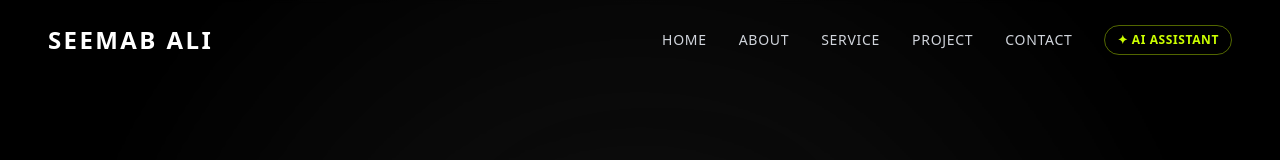
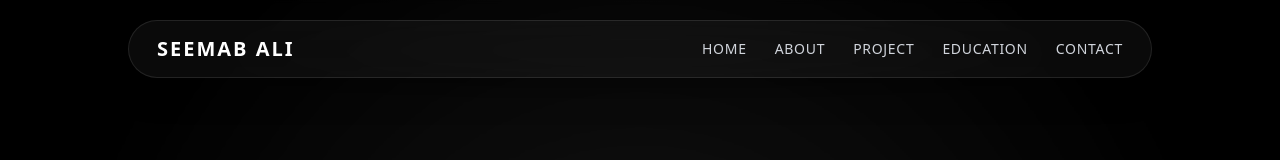
Before and after one commit to SeemabAli/seemabali-dev, a Next.js app: page / in a window 1280 px wide. Shown: the top 160 px of the page. Built offline with nearby package versions, Linux system fonts and the light colour scheme.

Commit message:
feat: implement responsive Navbar with scroll progress and define portfolio data architecture

```diff
--- a/app/page.tsx
+++ b/app/page.tsx
@@ -26,7 +26,7 @@ export default function PortfolioPage() {
   return (
     <main className="relative min-h-screen bg-[#030712] text-slate-100 selection:bg-cyan-500/20 selection:text-cyan-200">
       {/* Sticky Glass Navbar */}
-      <Navbar onOpenChat={openChat} />
+      <Navbar />
 
       {/* Hero Section */}
       <Hero onOpenChat={openChat} />
--- a/components/Hero.tsx
+++ b/components/Hero.tsx
@@ -3,7 +3,7 @@
 import React, { useState, useEffect, useRef } from "react";
 import gsap from "gsap";
 import { portfolioData } from "@/data/portfolioData";
-import centerImage from "../public/Images/portfolioImage.png";
+import centerImage from "../public/Images/portfolioImage2.png";
 
 interface HeroProps {
   /** Called once the intro (scramble + slide-up) animation finishes,
--- a/components/Navbar.tsx
+++ b/components/Navbar.tsx
@@ -1,18 +1,27 @@
 "use client";
 
 import React, { useState, useEffect } from "react";
-import { portfolioData } from "@/data/portfolioData";
 
-const NAV_LINKS = ["Home", "About", "Service", "Project", "Contact"] as const;
+const ACCENT = "#ccff00";
 
-interface NavbarProps {
-  onOpenChat?: () => void;
-}
+// label is what's displayed; id is the actual section id on the page.
+// Kept as separate fields on purpose — "Home" displays as Home but the
+// hero section's real id is "hero", and "Project" points at the
+// "projects" section, so a naive `#${label.toLowerCase()}` (what the
+// previous version did) silently pointed most links nowhere.
+const NAV_LINKS = [
+  { label: "Home", id: "hero" },
+  { label: "About", id: "about" },
+  { label: "Project", id: "projects" },
+  { label: "Education", id: "education" },
+  { label: "Contact", id: "contact" },
+] as const;
 
-const Navbar: React.FC<NavbarProps> = ({ onOpenChat }) => {
+const Navbar: React.FC = () => {
   const [show, setShow] = useState(false);
   const [lastScrollY, setLastScrollY] = useState(0);
   const [isMenuOpen, setIsMenuOpen] = useState(false);
+  const [scrollProgress, setScrollProgress] = useState(0);
 
   // Trigger initial slide-down animation
   useEffect(() => {
@@ -29,10 +38,17 @@ const Navbar: React.FC<NavbarProps> = ({ onOpenChat }) => {
           setShow(true);
         }
         setLastScrollY(window.scrollY);
+
+        // Modern touch: a thin progress line showing scroll position,
+        // fixed above the nav so it stays visible even when the nav
+        // itself slides away.
+        const docHeight = document.documentElement.scrollHeight - window.innerHeight;
+        setScrollProgress(docHeight > 0 ? (window.scrollY / docHeight) * 100 : 0);
       }
     };
 
     window.addEventListener("scroll", controlNavbar);
+    controlNavbar();
     return () => {
       window.removeEventListener("scroll", controlNavbar);
     };
@@ -46,43 +62,60 @@ const Navbar: React.FC<NavbarProps> = ({ onOpenChat }) => {
     };
   }, [isMenuOpen]);
 
+  const handleNavClick = (id: string) => {
+    setIsMenuOpen(false);
+    document.getElementById(id)?.scrollIntoView({ behavior: "smooth" });
+  };
+
   return (
     <>
-      <nav
-        className={`fixed top-0 left-0 w-full z-50 flex items-center justify-between px-6 py-5 md:px-12 md:py-6 transition-all duration-700 ease-in-out ${show ? "translate-y-0 opacity-100" : "-translate-y-full opacity-0"
-          } ${isMenuOpen ? "bg-black/90 backdrop-blur-md" : "bg-transparent"}`}
-      >
-        {/* Logo */}
-        <div className="text-white font-black text-xl md:text-2xl tracking-widest uppercase cursor-pointer relative z-50">
-          SEEMAB ALI
+      {/* Scroll progress line */}
+      <div className="fixed top-0 left-0 right-0 z-[60] h-[2px] bg-transparent">
+        <div
+          className="h-full transition-[width] duration-150 ease-out"
+          style={{ width: `${scrollProgress}%`, backgroundColor: ACCENT }}
+        />
       </div>
 
+      <div
+        className={`fixed top-0 left-0 w-full z-50 flex justify-center px-4 pt-4 md:pt-5 transition-all duration-700 ease-in-out ${show ? "translate-y-0 opacity-100" : "-translate-y-[120%] opacity-0"
+          }`}
+      >
+        {/* Glassmorphism floating pill */}
+        <nav className="w-full max-w-5xl flex items-center justify-between gap-4 px-5 py-3 md:px-7 md:py-3.5 rounded-full border border-white/10 bg-white/[0.04] backdrop-blur-xl shadow-[0_8px_32px_rgba(0,0,0,0.5)]">
+          {/* Logo */}
+          <a
+            href="#hero"
+            onClick={(e) => {
+              e.preventDefault();
+              handleNavClick("hero");
+            }}
+            className="text-white font-black text-lg md:text-xl tracking-widest uppercase cursor-pointer relative z-50 focus:outline-none focus-visible:ring-2 focus-visible:ring-[#ccff00] rounded-sm"
+          >
+            Seemab Ali
+          </a>
+
           {/* Navigation Links (Desktop) */}
-        <div className="hidden md:flex items-center gap-8">
+          <div className="hidden md:flex items-center gap-7">
             {NAV_LINKS.map((item) => (
               <a
-              key={item}
-              href={`#${item.toLowerCase()}`}
+                key={item.id}
+                href={`#${item.id}`}
+                onClick={(e) => {
+                  e.preventDefault();
+                  handleNavClick(item.id);
+                }}
                 className="text-gray-300 text-sm hover:text-[#ccff00] transition-colors uppercase tracking-wider font-medium focus:outline-none focus-visible:ring-2 focus-visible:ring-[#ccff00] rounded-sm"
               >
-              {item}
+                {item.label}
               </a>
             ))}
-          {onOpenChat && (
-            <button
-              type="button"
-              onClick={onOpenChat}
-              className="flex items-center gap-1.5 px-3 py-1.5 rounded-full border border-[#ccff00]/40 text-[#ccff00] hover:bg-[#ccff00]/10 text-xs font-semibold uppercase tracking-wider transition-all cursor-pointer focus:outline-none focus-visible:ring-2 focus-visible:ring-[#ccff00]"
-            >
-              <span>✦ AI Assistant</span>
-            </button>
-          )}
           </div>
 
           {/* Mobile Menu Icon */}
           <button
             type="button"
-          className="md:hidden text-white cursor-pointer hover:text-[#ccff00] transition-colors relative z-50 p-2 focus:outline-none focus-visible:ring-2 focus-visible:ring-[#ccff00] rounded-sm"
+            className="md:hidden text-white cursor-pointer hover:text-[#ccff00] transition-colors relative z-50 p-1.5 focus:outline-none focus-visible:ring-2 focus-visible:ring-[#ccff00] rounded-sm"
             onClick={() => setIsMenuOpen((prev) => !prev)}
             aria-label="Toggle navigation menu"
             aria-expanded={isMenuOpen}
@@ -90,7 +123,7 @@ const Navbar: React.FC<NavbarProps> = ({ onOpenChat }) => {
             {isMenuOpen ? (
               <svg
                 xmlns="http://www.w3.org/2000/svg"
-              className="h-7 w-7"
+                className="h-6 w-6"
                 fill="none"
                 viewBox="0 0 24 24"
                 stroke="currentColor"
@@ -100,7 +133,7 @@ const Navbar: React.FC<NavbarProps> = ({ onOpenChat }) => {
             ) : (
               <svg
                 xmlns="http://www.w3.org/2000/svg"
-              className="h-7 w-7"
+                className="h-6 w-6"
                 fill="none"
                 viewBox="0 0 24 24"
                 stroke="currentColor"
@@ -110,43 +143,33 @@ const Navbar: React.FC<NavbarProps> = ({ onOpenChat }) => {
             )}
           </button>
         </nav>
+      </div>
 
-      {/* Mobile Menu Overlay */}
+      {/* Mobile Menu Overlay — glassmorphism full-screen panel */}
       <div
-        className={`fixed inset-0 z-40 bg-[#0a0a0a] flex flex-col items-center justify-center transition-all duration-500 ease-in-out md:hidden ${isMenuOpen ? "opacity-100 visible" : "opacity-0 invisible"
+        className={`fixed inset-0 z-40 bg-black/80 backdrop-blur-2xl flex flex-col items-center justify-center transition-all duration-500 ease-in-out md:hidden ${isMenuOpen ? "opacity-100 visible" : "opacity-0 invisible"
           }`}
       >
         <div className="flex flex-col items-center gap-8">
           {NAV_LINKS.map((item, index) => (
             <a
-              key={item}
-              href={`#${item.toLowerCase()}`}
+              key={item.id}
+              href={`#${item.id}`}
               // NOTE: the stagger delay is set inline rather than via a
               // `delay-${index * 100}` class — Tailwind can't generate
               // arbitrary classes from a runtime template string, so that
               // version of the delay was silently a no-op.
               style={{ transitionDelay: isMenuOpen ? `${index * 100}ms` : "0ms" }}
+              onClick={(e) => {
+                e.preventDefault();
+                handleNavClick(item.id);
+              }}
               className={`text-white text-3xl font-black uppercase tracking-widest hover:text-[#ccff00] transition-all duration-500 ${isMenuOpen ? "translate-y-0 opacity-100" : "translate-y-8 opacity-0"
                 }`}
-              onClick={() => setIsMenuOpen(false)}
             >
-              {item}
+              {item.label}
             </a>
           ))}
-          {onOpenChat && (
-            <button
-              type="button"
-              style={{ transitionDelay: isMenuOpen ? `${NAV_LINKS.length * 100}ms` : "0ms" }}
-              onClick={() => {
-                setIsMenuOpen(false);
-                onOpenChat();
-              }}
-              className={`text-[#ccff00] text-2xl font-black uppercase tracking-widest hover:brightness-125 transition-all duration-500 ${isMenuOpen ? "translate-y-0 opacity-100" : "translate-y-8 opacity-0"
-                }`}
-            >
-              ✦ Ask AI
-            </button>
-          )}
         </div>
       </div>
     </>
--- a/data/portfolioData.ts
+++ b/data/portfolioData.ts
@@ -81,8 +81,8 @@ export const portfolioData = {
   personal: {
     name: "Seemab Ali",
     brand: "Seemab",
-    role: "Software Developer",
-    title: "Software Engineering Graduate & Modern Web Developer",
+    role: "Full-Stack Developer",
+    title: "Software Engineering Graduate & AI-Powered Full-Stack Developer",
     badge: "Available for opportunities",
     heroHeadline: "Building modern digital experiences with code & AI.",
     heroBio:
@@ -90,9 +90,9 @@ export const portfolioData = {
     aboutBio:
       "I engineer clean, performant, and intuitive web applications using React, Next.js, TypeScript, and full-stack architectures. With a strong foundation in Software Engineering and a passion for modern AI integrations, I bridge the gap between complex backend systems and delightful user interfaces.",
     location: "Pakistan (Remote / Worldwide)",
-    email: "seemabali@proton.me",
-    github: "https://github.com/seemabali",
-    linkedin: "https://linkedin.com/in/seemabali7335",
+    email: "seemab.dev@gmail.com",
+    github: "https://github.com/seemab-ali",
+    linkedin: "https://linkedin.com/in/seemab-ali",
     resumeUrl: "#contact",
     heroPhoto: "/images/hero-portrait.png",
     stats: [
```
Also changed, not shown: 2 other files (tests, documents, lock files or other folders). Lines whose indentation alone changed are shown as unchanged.
